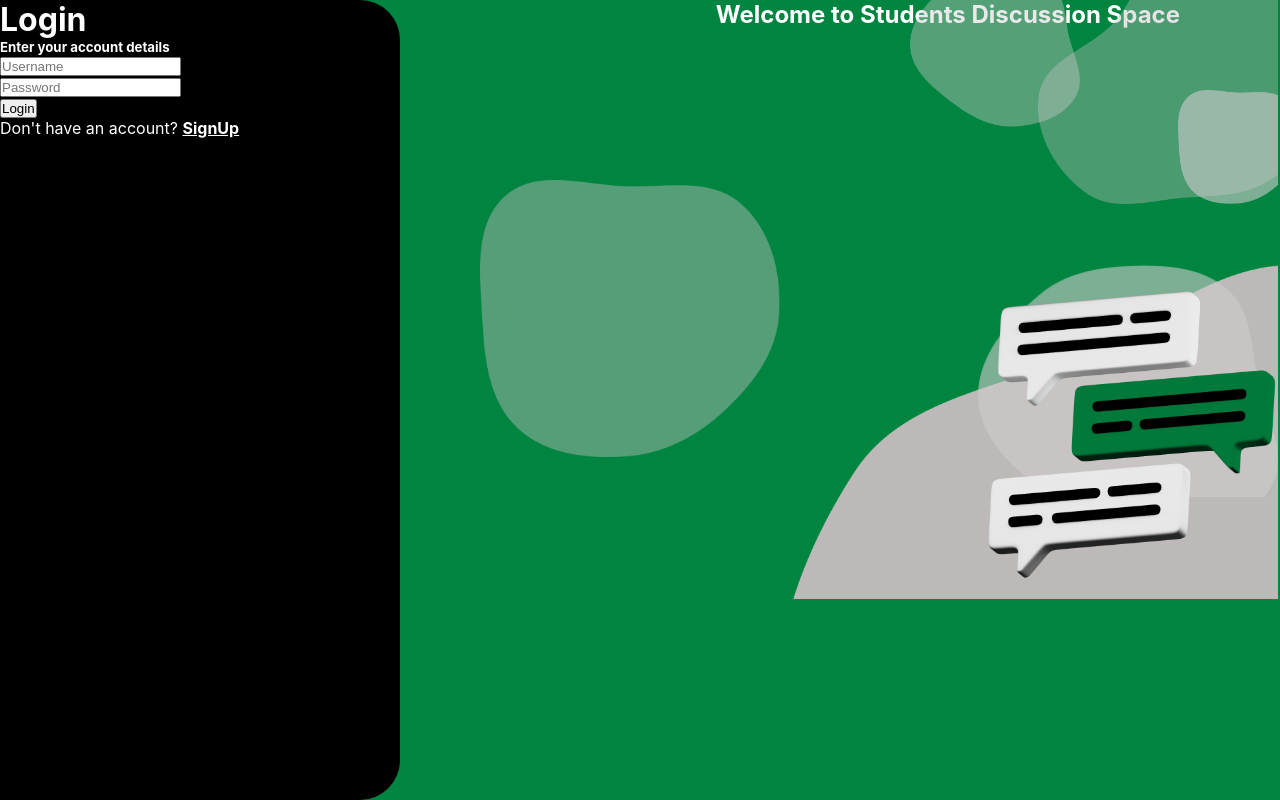
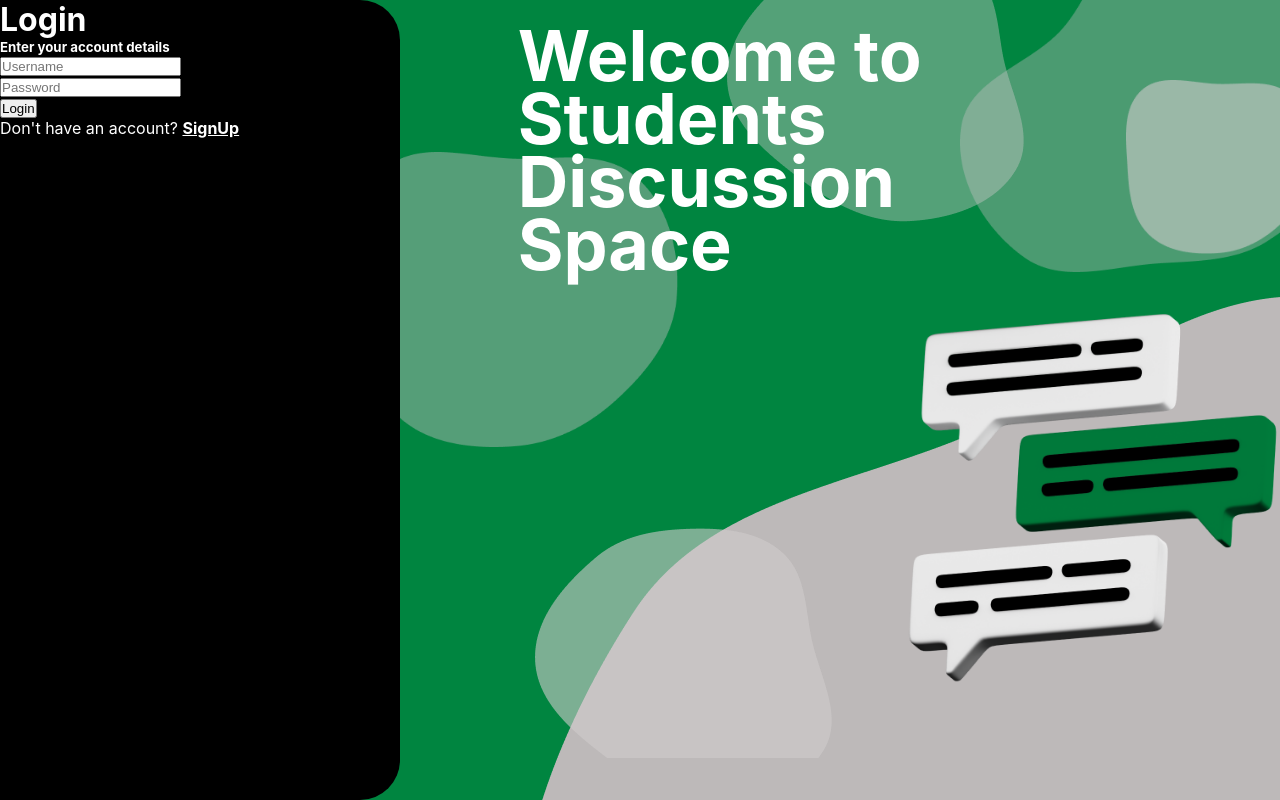
Before and after one commit to Abdulaziz9907/Students-Discusstion-Space, a React (Create React App) app in the folder my-app/: page / in a window 1280 px wide. Built offline with nearby package versions, Linux system fonts and the light colour scheme.

Commit message:
worked on login page

```diff
--- a/my-app/src/pages/desktop ui/login/login.css
+++ b/my-app/src/pages/desktop ui/login/login.css
@@ -6,67 +6,69 @@ color: white;
 
 
 }
-#Welcome{
 
-position: fixed;
-right: 100px;
+#Welcome {
+    position: fixed;
+    right: 28vw;
+    top: 3vh;
+    bottom: 0;
+    z-index: 50;
+    font-size: 70px;
+    line-height: 0.9;
+    font-weight: bold;
+    text-align: left;
+
 }
 
-
-p > strong > a{
+p > strong > a {
     color: white;
 }
 
-#comp1{
-
-    right: 2px;
-    top: 265px;
-    width: 300px;
-
-
+#comp1 {
+    right: 0vw;
+    top: 35vh;
+    width: 30vw;
+    height: auto;
 }
 
-#vec1{
-    right: 2px;
-    top: 265px;
-    width: 500px;
+#vec1 {
+    right: 0vw;
+    top: 37vh;
+    max-width: 60%;
 }
 
-#vec2{
-    right: 2px;
-    top: 0px;
-    width: 240px;
+#vec2 {
+
+    right: 0vw;
+    top: 0;
+    max-width: 25%;
 }
 
-#vec3{
-    right: 500px;
-    top: 180px;
-    width: 300px;
+#vec3 {
+    right: 47vw;
+    top: 19vh;
+    max-width: 25%;
 }
 
-#vec4{
-    right: 200px;
-    top: 0px;
-    width: 170px;
+#vec4 {
+    right: 20vw;
+    top: 0;
 }
 
-#vec5{
-    right: 2px;
-    top: 265px;
-    width: 300px;
+#vec5 {
+    right: 35vw;
+    top: 66vh;
 }
 
-#vec6{
-    right: 2px;
-    top: 90px;
-    width: 100px;
+#vec6 {
+    right: 0vw;
+    top: 10vh;
+    max-width: 12%;
 }
 
-
-
-.logImage{
-
+.logImage {
     position: fixed;
-    height: auto
-
+    height: auto;
+    max-width: 100%;
+    width: auto;
 }
--- a/my-app/src/pages/desktop ui/login/login.js
+++ b/my-app/src/pages/desktop ui/login/login.js
@@ -12,8 +12,8 @@ function Login() {
   return (
     <div >
 
-      <h2 id='Welcome'>Welcome to
-      Students Discussion Space</h2>
+      <p id='Welcome'>Welcome to <br></br>
+      <strong> Students<br></br> Discussion<br></br> Space</strong></p>
 
       <img src={logo1} alt="comp1" id='vec1' className='logImage'/>
       <img src={logo2} alt="comp1" id='vec2' className='logImage'/>
```
